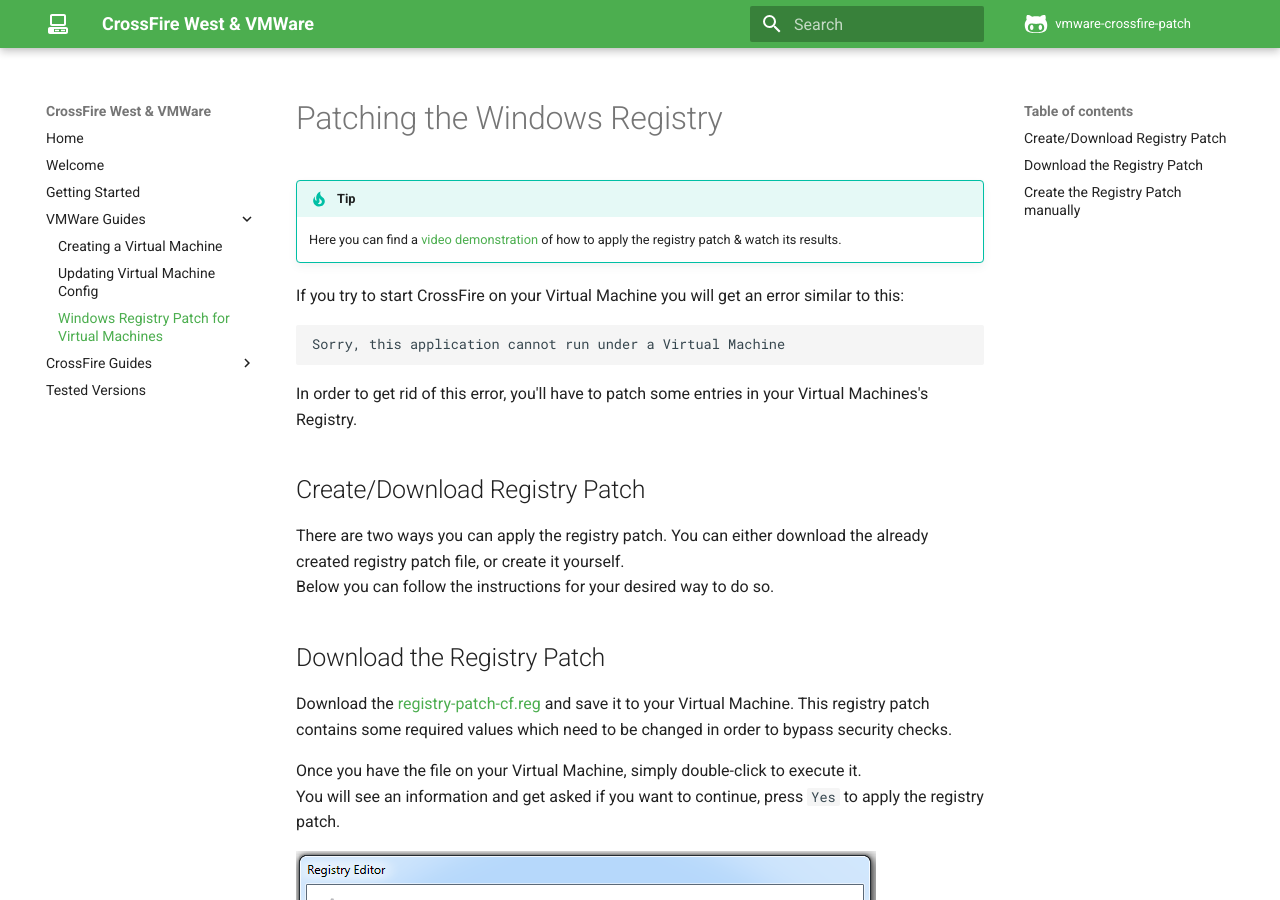
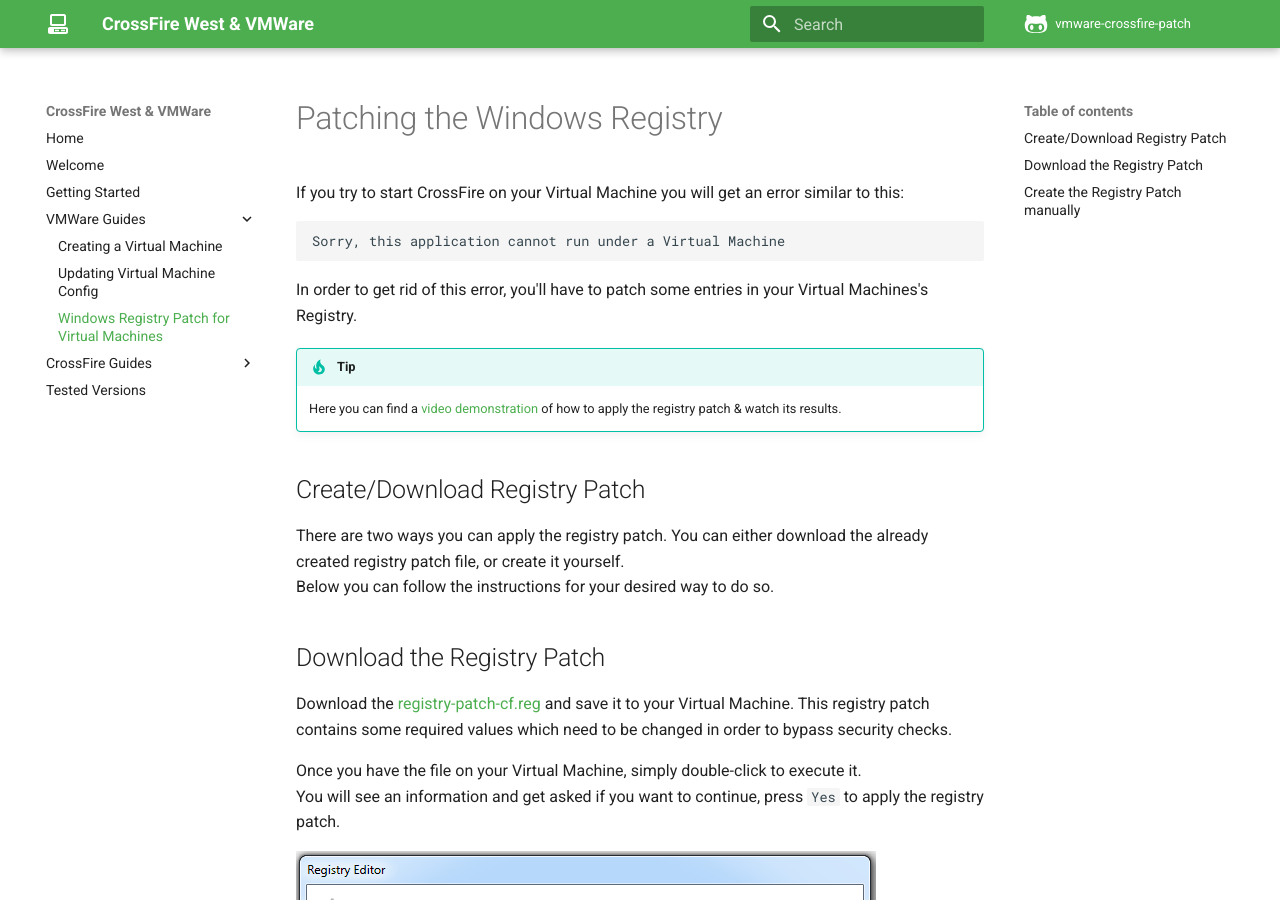
Before and after one commit to cfna/vmware-docs, an MkDocs documentation site: the page built from pages/vmware/registry_patch.md, in a window 1280 px wide and 900 px high. Built offline with MkDocs 1.6.1 and Material for MkDocs 9.7.7, drawn with Linux system fonts in a browser that asks for light colours; comment, search, counter and statistics services are not loaded; part of the change alters nothing that is shown.

````diff
--- a/pages/vmware/registry_patch.md
+++ b/pages/vmware/registry_patch.md
@@ -1,7 +1,4 @@
 # Patching the Windows Registry
-
-!!! tip
-    Here you can find a [video demonstration](https://www.youtube.com/watch?v=HsFENx_ewGo) of how to apply the registry patch & watch its results.
 
 If you try to start CrossFire on your Virtual Machine you will get an error similar to this:
 
@@ -10,6 +7,9 @@ Sorry, this application cannot run under a Virtual Machine
 ```
 
 In order to get rid of this error, you'll have to patch some entries in your Virtual Machines's Registry.
+
+!!! tip
+    Here you can find a [video demonstration](https://www.youtube.com/watch?v=HsFENx_ewGo) of how to apply the registry patch & watch its results.
 
 ## Create/Download Registry Patch
 
````
